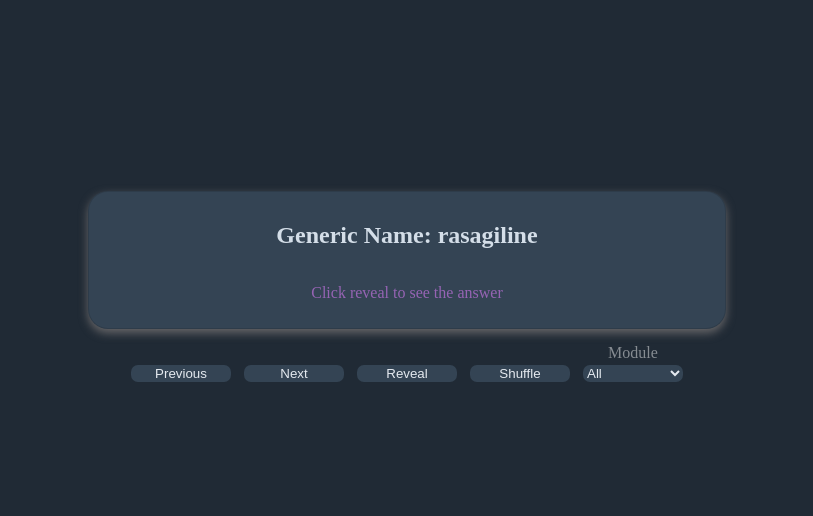
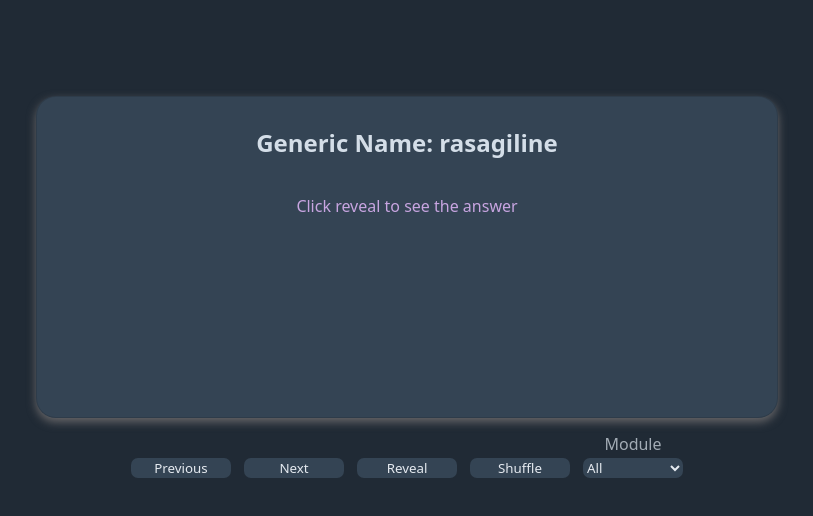
Before and after one commit to Harjas6/Flashcards, a React (Vite) app in the folder frontend/: page / in a window 1280 px wide. Shown: the top 516 px of the page, without its empty margins (233-1046 px from the left). Built offline with nearby package versions, Linux system fonts and the light colour scheme.

Commit message:
Make flashcard size more stable

```diff
--- a/frontend/src/App.css
+++ b/frontend/src/App.css
@@ -1,5 +1,6 @@
 .app {
 	color: rgb(50, 50, 50);
+	font-family: system-ui, sans-serif;
 	display: flex;
 	justify-content: center;
 	flex-direction: column;
@@ -26,6 +27,9 @@
 	background-color: #344454;
 	display: flex;
 	min-width: 50%;
+	width: 100%;
+	max-width: 720px;
+	min-height: 300px;
 	flex-direction: column;
 	align-items: center;
 	padding: 10px;
@@ -39,10 +43,11 @@
 }
 .answers {
 	color: #81a78b;
+	font-family: system-ui, sans-serif;
 }
 
 .hint {
-	color: rgb(150, 100, 180);
+	color: rgb(200, 165, 225);
 }
 
 .button {
@@ -52,10 +57,11 @@
 	border-radius: 7px;
 	width: 100px;
 	margin: 3px;
+	font-family: inherit;
 }
 
 .dropdown-label {
-	color: #868c92;
+	color: #a3acb5;
 	display: flex;
 	flex-direction: column;
 	align-items: center;
--- a/frontend/src/index.css
+++ b/frontend/src/index.css
@@ -4,5 +4,7 @@ body {
 
 ul {
 	list-style-type: none;
-	gap: 10px;
+	display: flex;
+	flex-direction: column;
+	gap: 12px;
 }
```
